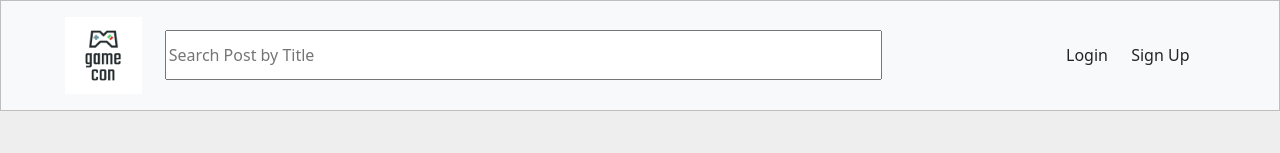
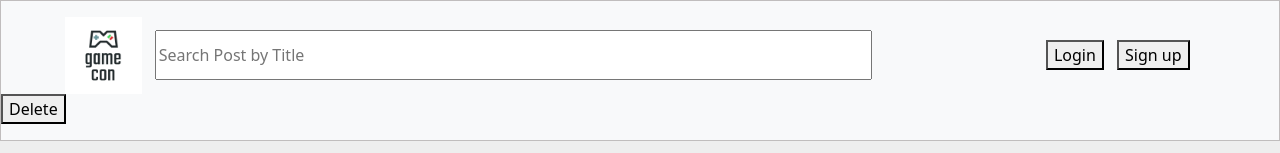
Before and after one commit to JupyterNoteFiend/Gamecon_CS326, a plain HTML site: page client/gamecon.html in a window 1280 px wide. Shown: the top 153 px of the page. Drawn offline with nearby package versions, Linux system fonts and the light colour scheme.

Commit message:
Update gamecon.html
added login and signup links

```diff
--- a/client/gamecon.html
+++ b/client/gamecon.html
@@ -15,8 +15,19 @@
     <div class="searchBoxDiv">
       <input class="searchBox" type="text" placeholder="Search Post by Title">
     </div>
-    <div class="login">Login</div>
-    <div class="signup">Sign Up</div>
+    <div class="login">
+      <a href="/client/login/login.html">
+        <button id="loginButton">Login</button>
+      </a>
+    </div>
+    <div class="signup">
+      <a href="/client/signup/signup.html">
+        <button id="signupButton">Sign up</button>
+      </a>
+    </div>
+    <div class="delete">
+      <button id="deleteButton">Delete</button>
+    </div>
   </nav>
   <br />
   <div class="container posts-content bigCard">
```
